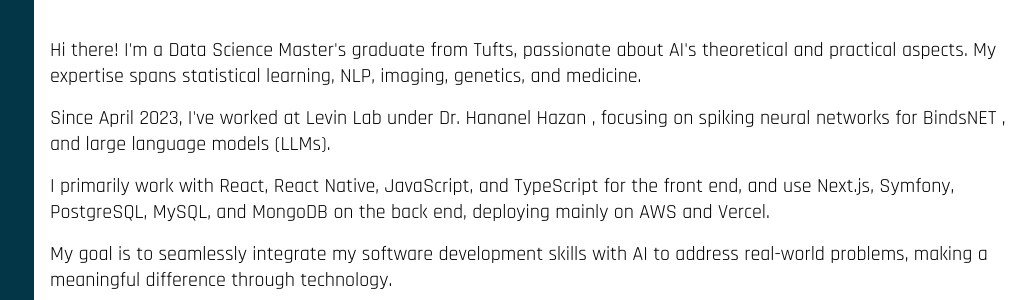
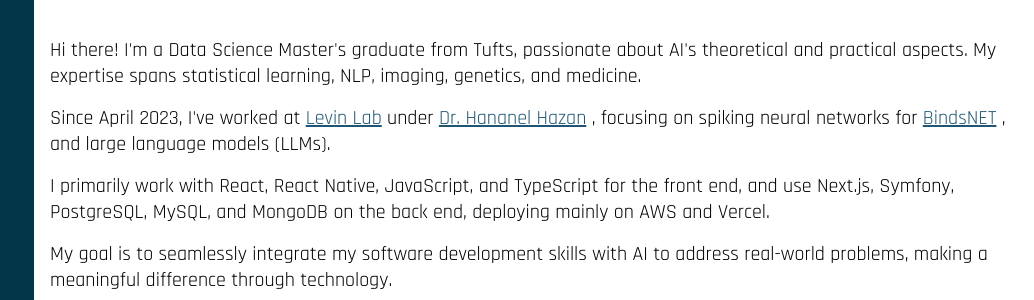
Before and after one commit to axeljeremy7/axeljeremy7.github.io, a Jekyll site: the page built from index.html, in a window 1280 px wide. Shown: the part 2296-2596 px from the top of the page, without its empty margins (246-1280 px from the left). Built offline with Jekyll 4.4.1, drawn with Linux system fonts in a browser that asks for light colours; a style sheet for code colours, icons or effects is not loaded.

Commit message:
Update index.css

```diff
--- a/assets/css/index.css
+++ b/assets/css/index.css
@@ -435,7 +435,7 @@
   width: auto !important;
   max-width: none !important;
   border: none !important;
-  color: var(--blue-sapphire)/
+  color: var(--blue-sapphire);
   text-decoration: underline;
   background-color: transparent !important;
 }
```
